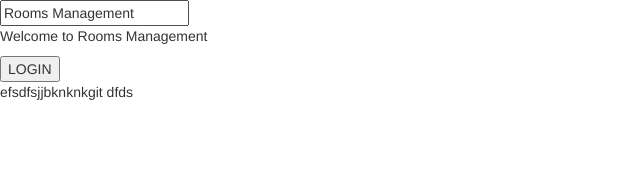
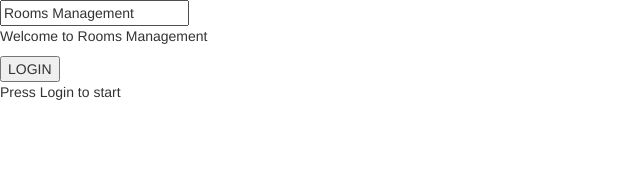
Before and after one commit to acoss22/Rooms-management, an Angular app: page / in a window 1280 px wide. Shown: the top 172 px of the page, without its empty margins (0-640 px from the left). Built offline with nearby package versions, Linux system fonts and the light colour scheme.

Commit message:
desktop test

```diff
--- a/src/app/app.component.html
+++ b/src/app/app.component.html
@@ -10,4 +10,4 @@
 <button> LOGIN </button>
 
 
-<p> efsdfsjjbknknkgit dfds </p>
+<p> Press Login to start  </p>
```
